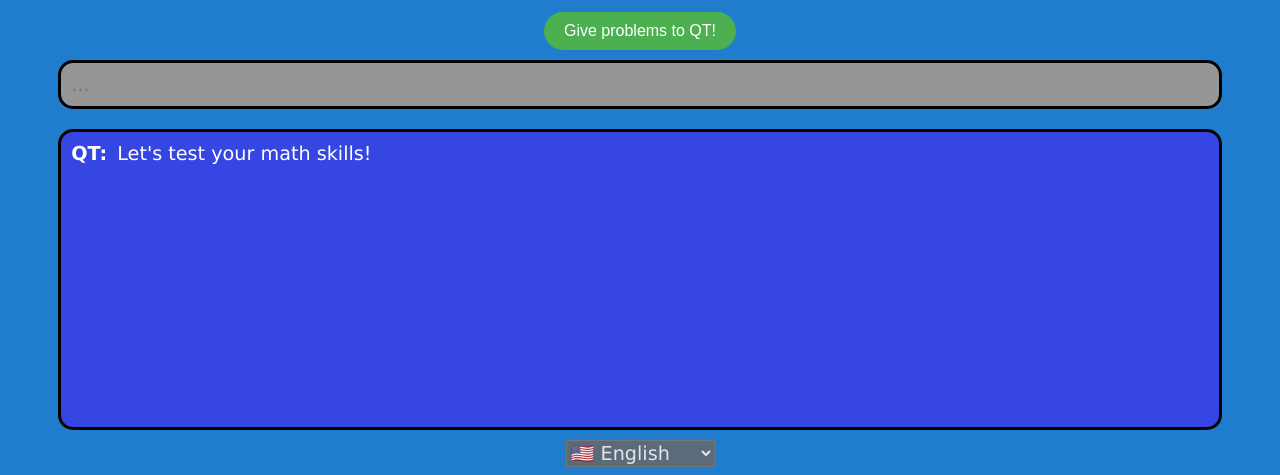
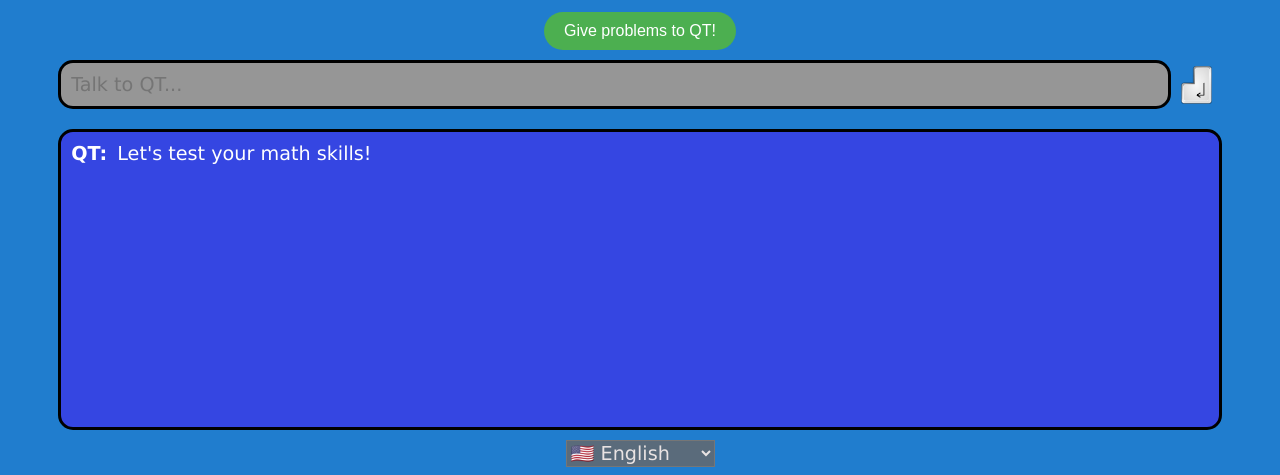
Before and after one commit to mb26-code/qteach, a website: page public/qteach.html in a window 1280 px wide. Shown: the part 438-913 px from the top of the page. Drawn offline with Linux system fonts and the light colour scheme; no server answers.

Commit message:
added enter button to submit user message

```diff
--- a/public/qteach-script.js
+++ b/public/qteach-script.js
@@ -25,6 +25,17 @@ for (const [code, { label, flag }] of Object.entries(supportedLanguages)) {
 ////////////////////////////////////////
 
 const chatInputElement = document.getElementById("chat-input");
+
+const submitButtonElement = document.getElementById("submit-button");
+
+submitButtonElement.addEventListener("click", () => {
+    const enterKeyEvent = new KeyboardEvent("keydown", {
+        key: "Enter",
+        shiftKey: false
+    });
+    chatInputElement.dispatchEvent(enterKeyEvent);
+});
+
 const chatHistoryElement = document.getElementById("chat-history");
 
 const qtFaceElement = document.getElementById("qt-face");
@@ -263,10 +274,10 @@ async function loadLanguageAsync(lang) {
         languageSelectElement.value = lang;
         document.documentElement.lang = lang;
 
-        ////////
+        chatInputElement.placeholder = langData["chatInputPlaceholder"];
+
         clearChatHistory();
 
-        ////////
         if (inQTAskingMode) {
             console.log("QT will now be giving problems to the user in " + lang);
 
--- a/public/qteach-styles.css
+++ b/public/qteach-styles.css
@@ -2,7 +2,7 @@ body{
     background-color: rgb(32, 125, 206);
 }
 
-/*A container with horizontally centered components*/
+
 .h-centered-container {
     display: flex;
     justify-content: center;
@@ -73,12 +73,32 @@ body{
     font-size: 1.2em;
     background-color: rgb(150, 150, 150);
     resize: none;
-    width: 90%;
+    width: 86%;
     padding: 10px;
     border: 3px solid rgb(0, 0, 0);
     border-radius: 15px;
     outline: none;
 }
+
+#submit-button {
+    width: 4%;
+    background-color: transparent;
+    border: none;
+    padding: 5px 10px;
+    cursor: pointer;
+    transition: background 0.3s;
+    display: flex;
+    align-items: center;
+    justify-content: center;
+}
+
+#submit-button img {
+    max-width: 100%;
+    max-height: 100%;
+    object-fit: contain;
+    display: block;
+}
+
 
 #chat-history {
     color: rgb(255, 255, 255);
--- a/public/qteach.html
+++ b/public/qteach.html
@@ -26,6 +26,9 @@
 
         <div class="h-centered-container">
             <textarea id="chat-input" class="text-input-field" rows="1" placeholder="..."></textarea>
+            <button id="submit-button">
+                <img src="/enter_key.png" alt="Submit">
+            </button>
         </div>
 
         <div class="h-centered-container">
```
Also changed, not shown: public/enter_key.png (added).
